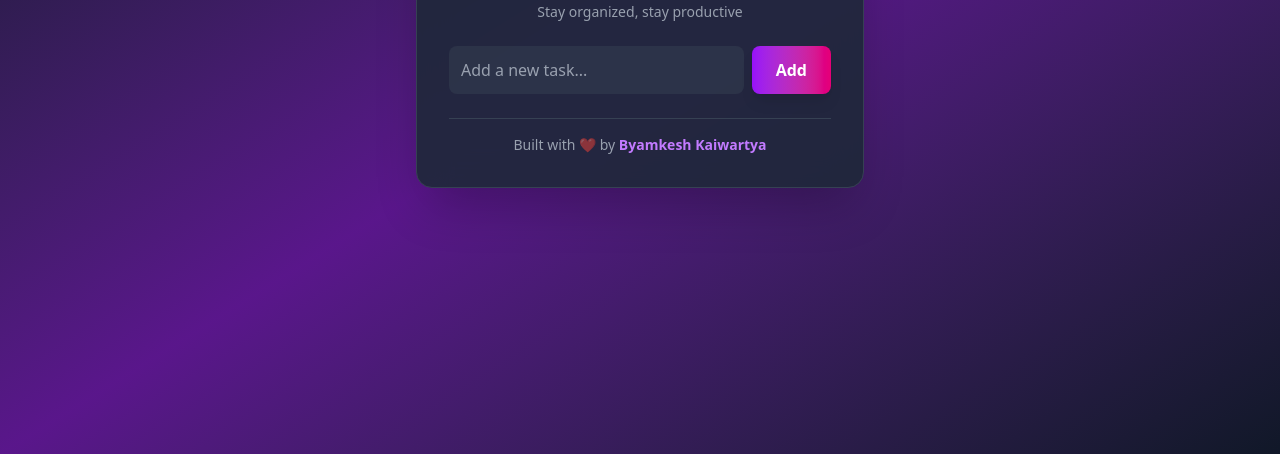
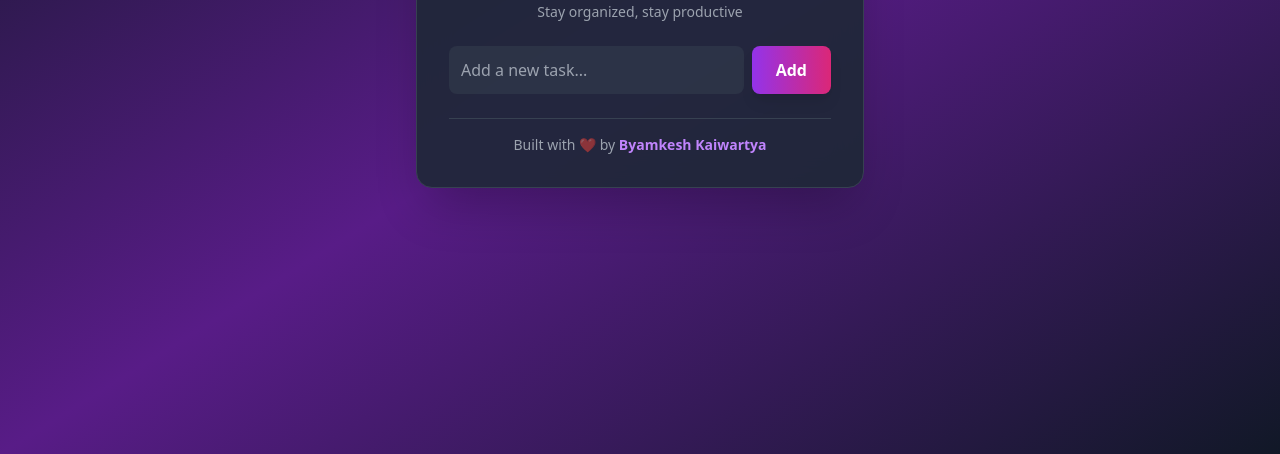
Before and after one commit to byam11123/01_todoLocalStorage, a website: page public/index.html in a window 1280 px wide. Shown: the part 346-800 px from the top of the page. Drawn offline with nearby package versions, Linux system fonts and the light colour scheme; files that its build step writes are made by us from their sources.

Commit message:
Replace CSS link with Tailwind CSS CDN

```diff
--- a/public/index.html
+++ b/public/index.html
@@ -4,7 +4,7 @@
     <meta charset="UTF-8" />
     <meta name="viewport" content="width=device-width, initial-scale=1.0" />
     <title>Dark Mode To-Do List</title>
-   <link href="../src/output.css" rel="stylesheet" />
+   <script src="https://cdn.tailwindcss.com"></script>
   </head>
   <body
     class="bg-gradient-to-br from-gray-900 via-purple-900 to-gray-900 text-white font-sans flex items-center justify-center min-h-screen p-4"
```
